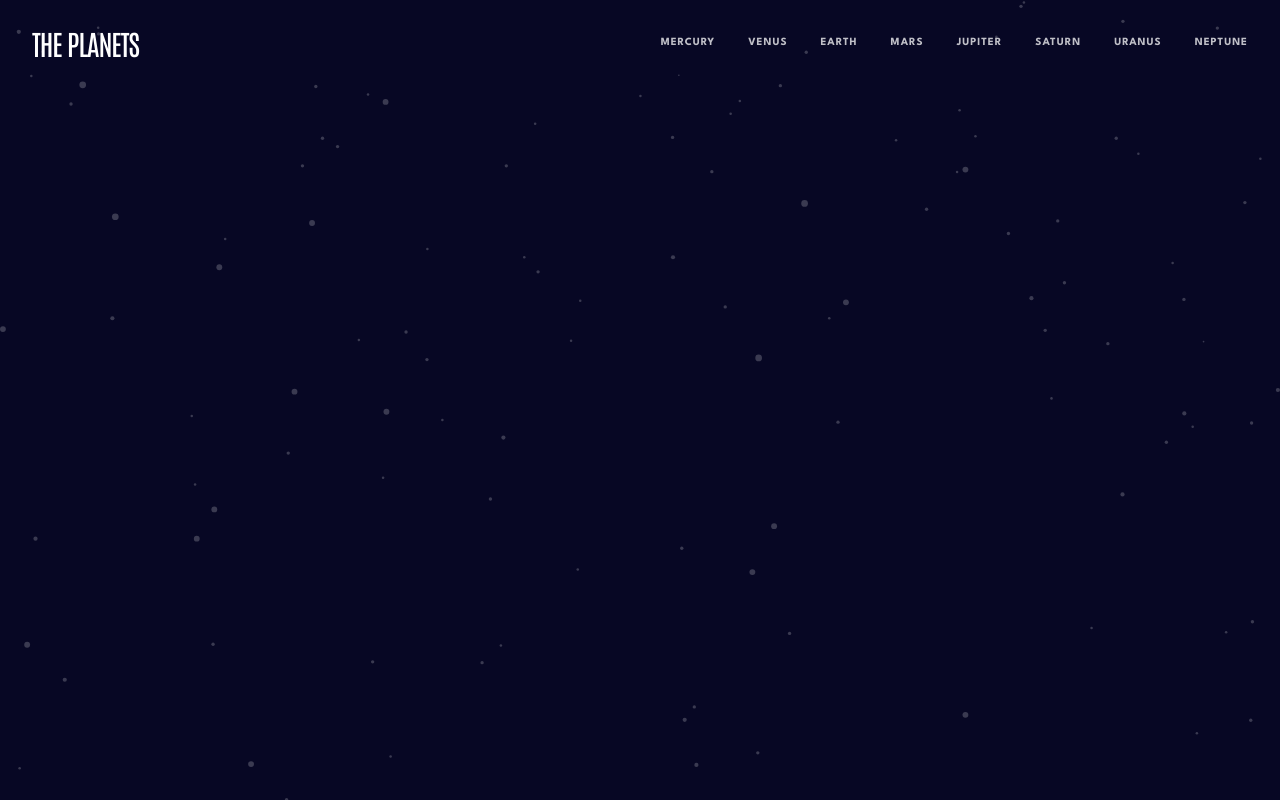
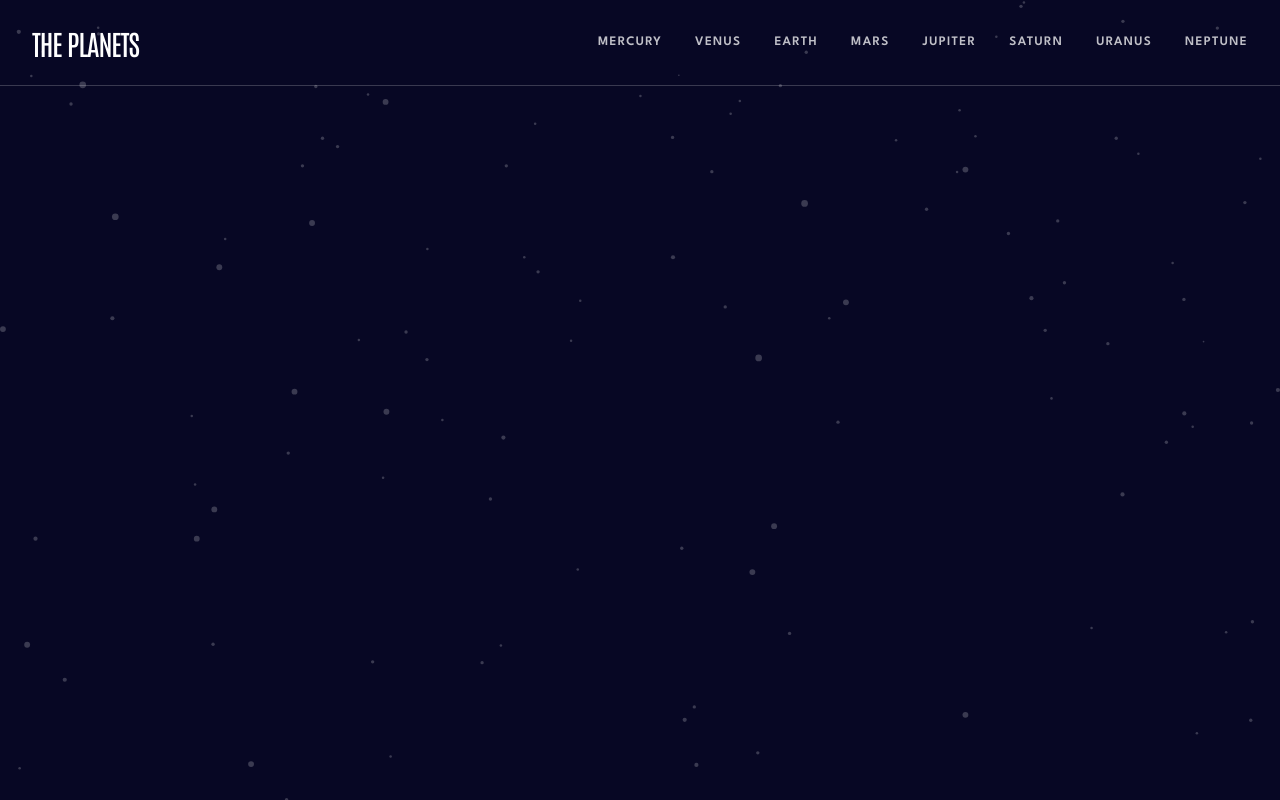
Before and after one commit to VillageR88/next-planets-fact-site, a Next.js app: page /earth in a window 1280 px wide. Built offline with nearby package versions, Linux system fonts and the light colour scheme.

Commit message:
initial navbar
Signed-off-by: VillageR88 <villager88pl@gmail.com>

```diff
--- a/app/[slug]/page.tsx
+++ b/app/[slug]/page.tsx
@@ -1,3 +1,6 @@
-export default function Planet() {
-  return <div className="text-white"></div>;
+import Image from 'next/image';
+import { tPlanet } from '@/app/_lib/interfaces';
+
+export default function Planet({ dataPlanet }: { dataPlanet: string }) {
+  return <main className="text-white">{dataPlanet}</main>;
 }
--- a/app/_lib/interfaces.ts
+++ b/app/_lib/interfaces.ts
@@ -1,4 +1,4 @@
-export interface Planet {
+export interface tPlanet {
   name: string;
   overview: {
     content: string;
--- a/app/globals.css
+++ b/app/globals.css
@@ -3,5 +3,5 @@
 @tailwind utilities;
 
 h4 {
-  @apply font-leagueSpartan text-white text-[11px] font-bold leading-[25px] tracking-[1px]
+  @apply font-leagueSpartan text-white text-[13px] font-semibold leading-[25px] tracking-[1.3px]
 }
--- a/app/home/navbar.tsx
+++ b/app/home/navbar.tsx
@@ -2,9 +2,11 @@ import dataJson from '@/public/assets/starter-code/data.json';
 import Link from 'next/link';
 
 export default function Navbar() {
+  const titleLogo = 'THE PLANETS';
   return (
-    <nav className="flex h-[85px] w-full items-center justify-between px-[32px]">
-      <h1 className="font-antonio text-[28px] font-medium tracking-[-1.05px] text-[white]">THE PLANETS</h1>
+    <nav className="flex h-fit w-full flex-col">
+      <div className="flex h-[85px] w-full items-center justify-between px-[32px]">
+        <span className="font-antonio text-[28px] font-medium tracking-[-1.05px] text-[white]">{titleLogo}</span>
         <ul className="flex gap-[33px]">
           {(dataJson as { name: string }[]).map(({ name }) => (
             <li key={name}>
@@ -14,6 +16,8 @@ export default function Navbar() {
             </li>
           ))}
         </ul>
+      </div>
+      <div className="h-px w-full border-b border-white/20" />
     </nav>
   );
 }
--- a/app/page.tsx
+++ b/app/page.tsx
@@ -1,13 +1,13 @@
 'use client';
 import { useRouter } from 'next/navigation';
 import { useEffect } from 'react';
-import { Planet } from './_lib/interfaces';
+import { tPlanet } from './_lib/interfaces';
 import dataJson from '@/public/assets/starter-code/data.json';
 
 export default function Home() {
   const router = useRouter();
   const startPath =
-    (dataJson as Planet[]).find((planet) => planet.name === 'Mercury')?.name.toLowerCase() ??
+    (dataJson as tPlanet[]).find((planet) => planet.name === 'Mercury')?.name.toLowerCase() ??
     dataJson[0].name.toLowerCase();
 
   useEffect(() => {
```
Lines whose indentation alone changed are shown as unchanged.
